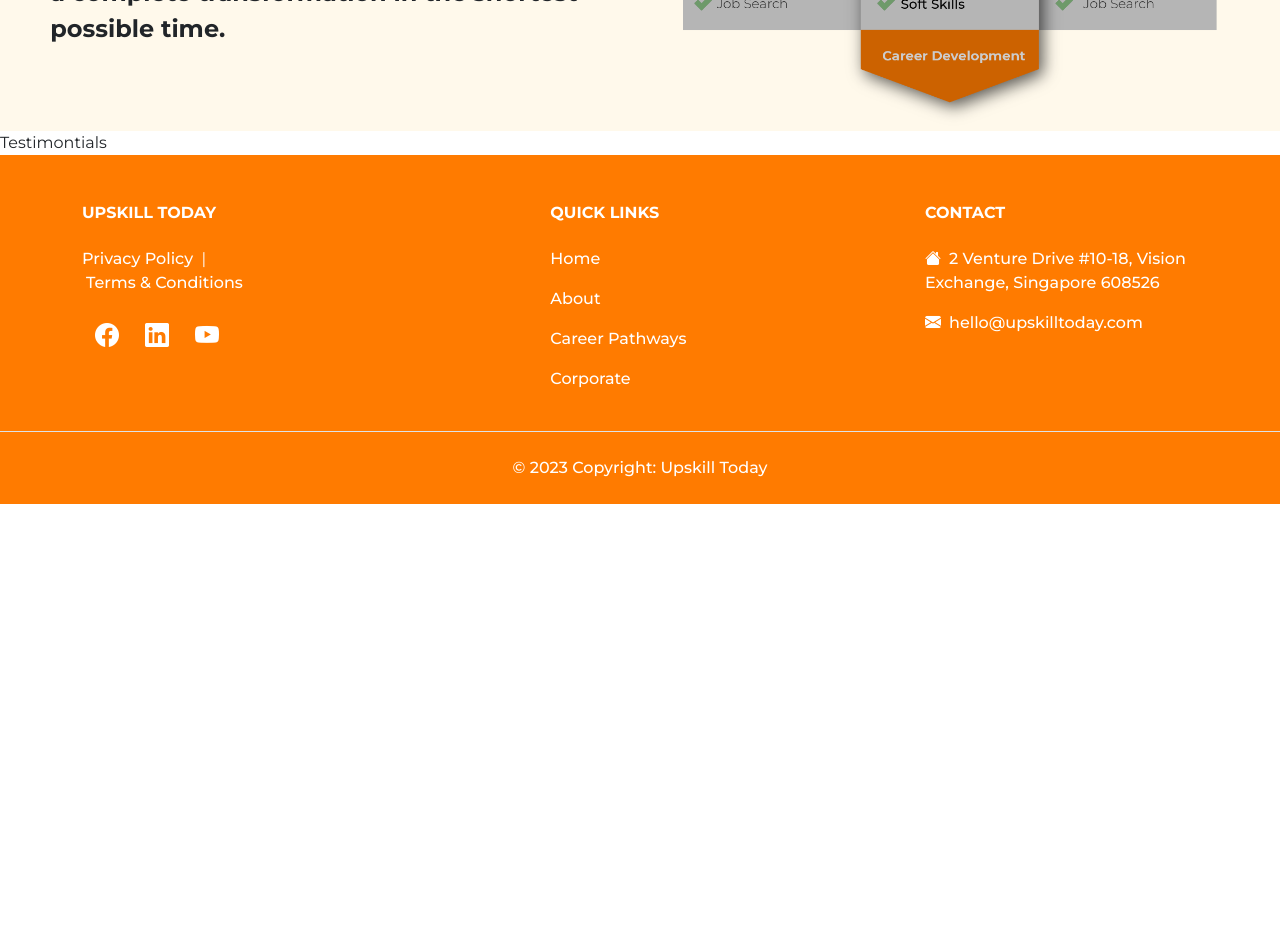
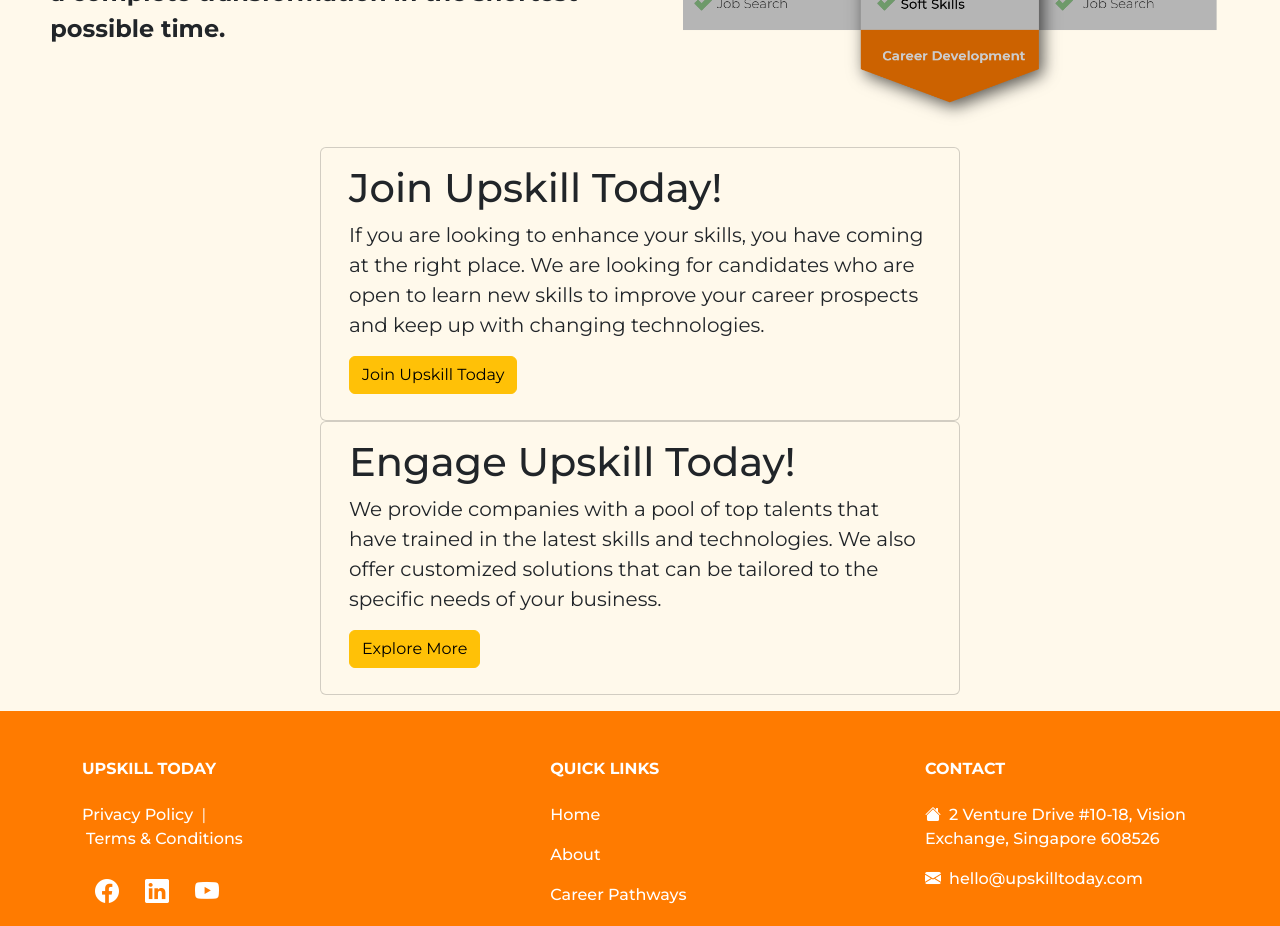
Before and after one commit to Chiang-Yong/Upskill-Today-1, a React (Create React App) app: page /About in a window 1280 px wide. Shown: the part 2500-3426 px from the top of the page. Before the commit the page ends 3004 px from the top, so only its background shows below. Built offline with nearby package versions, Linux system fonts and the light colour scheme.

Commit message:
about-testomontials

```diff
--- a/src/pages/About/About.js
+++ b/src/pages/About/About.js
@@ -4,7 +4,7 @@ import AboutUs from "./AboutUs";
 import VisionMission from "./VisionMission";
 import WhatIsUpSkill from "./WhatIsUpSkill";
 import WhyUpskill from "./WhyUpskill";
-import Testimontials from "./Testimontials"
+import AboutTestimontials from "./AboutTestimontials"
 
 
 const About = () => {
@@ -18,7 +18,7 @@ const About = () => {
 
             <WhyUpskill />
 
-            <Testimontials />
+            <AboutTestimontials />
 
         </>
     )
--- /dev/null
+++ b/src/pages/About/AboutTestimontials.js
@@ -0,0 +1,42 @@
+import React from 'react'
+import { Col, Container, Row, Card, Button } from "react-bootstrap";
+import Placeholder from "../../images/placeholder.jpg"
+import "./abouttestimontials.css"
+
+const Testimontials = () => {
+    return (
+
+        <div className="about-testimontial">
+            <Container fluid>
+                <Row className="px-5 py-3 mx-auto justify-content-around ">
+                    <Card style={{ width: "40rem" }}>
+
+                        <Card.Body>
+                            <h1>Join Upskill Today!</h1>
+                            <Card.Text className="fs-5 text-left">
+                                If you are looking to enhance your skills, you have coming at the right place. We are looking for candidates who are open to learn new skills to improve your career prospects and keep up with changing technologies.
+                            </Card.Text>
+                            <Button variant="warning">Join Upskill Today</Button>
+                        </Card.Body>
+                    </Card>
+
+                    <Card style={{ width: "40rem" }}>
+
+                        <Card.Body>
+                            <h1>Engage Upskill Today!</h1>
+
+                            <Card.Text className="fs-5 text-left">
+                                We provide companies with a pool of top talents that have trained in the latest skills and technologies. We also offer customized solutions that can be tailored to the specific needs of your business.
+                            </Card.Text>
+                            <Button variant="warning">Explore More</Button>
+                        </Card.Body>
+                    </Card>
+
+                </Row>
+            </Container>
+        </div>
+
+    )
+}
+
+export default Testimontials
--- a/src/pages/About/Testimontials.js
+++ /dev/null
@@ -1,12 +0,0 @@
-
-
-import React from 'react'
-import { Col, Container, Row } from "react-bootstrap";
-
-const Testimontials = () => {
-    return (
-        <div>Testimontials</div>
-    )
-}
-
-export default Testimontials
--- /dev/null
+++ b/src/pages/About/abouttestimontials.css
@@ -0,0 +1,27 @@
+.about-testimontial {
+    height: auto;
+    width: 100%;
+    display: block;
+    background-color: #fff9eb;
+}
+
+.about-testimontial .card {
+    background-color: #fff9eb;
+    padding-bottom: 10px;
+}
+
+.about-testimontial .Card.Title {
+    font-size: 90px;
+    font-weight: 2500;
+}
+
+
+.about-testimontial .h1 {
+    font-size: 35px;
+    font-weight: 800;
+}
+
+.about-testimontial .button {
+    color: #ff7b00;
+    align-items: center;
+}
--- a/src/pages/Home/findOutMore.css
+++ b/src/pages/Home/findOutMore.css
@@ -9,6 +9,7 @@
     padding-left: 0px;
     padding-right: 0px;
 
+    padding-bottom: 10px;
 }
 
 .findoutmore .card-title {
```
Also changed, not shown: src/pages/About/testimontials.css (deleted).
